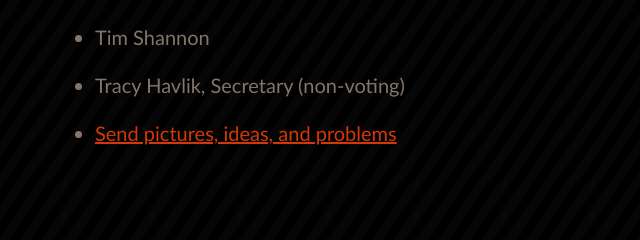
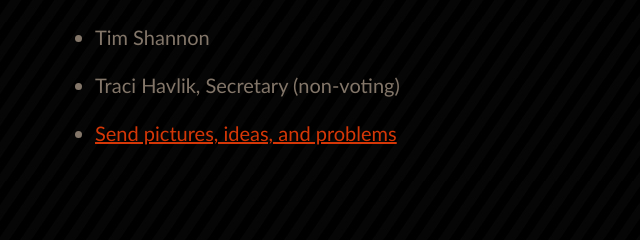
Before and after one commit to olsenpcservices/pavethejungle, a plain HTML site: page public/contact.html in a window 1280 px wide. Shown: the part 614-854 px from the top of the page, 0-640 px from the left. Drawn offline with Linux system fonts and the light colour scheme.

Commit message:
changed tracy to traci

```diff
--- a/public/contact.html
+++ b/public/contact.html
@@ -62,7 +62,7 @@
                     <li>Mitch Lobeck</li>
                     <li>AJ Peterson</li>
                     <li>Tim Shannon</li>
-                    <li>Tracy Havlik, Secretary (non-voting)</li>
+                    <li>Traci Havlik, Secretary (non-voting)</li>
                     <li><a href="mailto:scott@olsenpcservices.com">Send pictures, ideas, and problems</a></li>
                 </ul>
 
```
